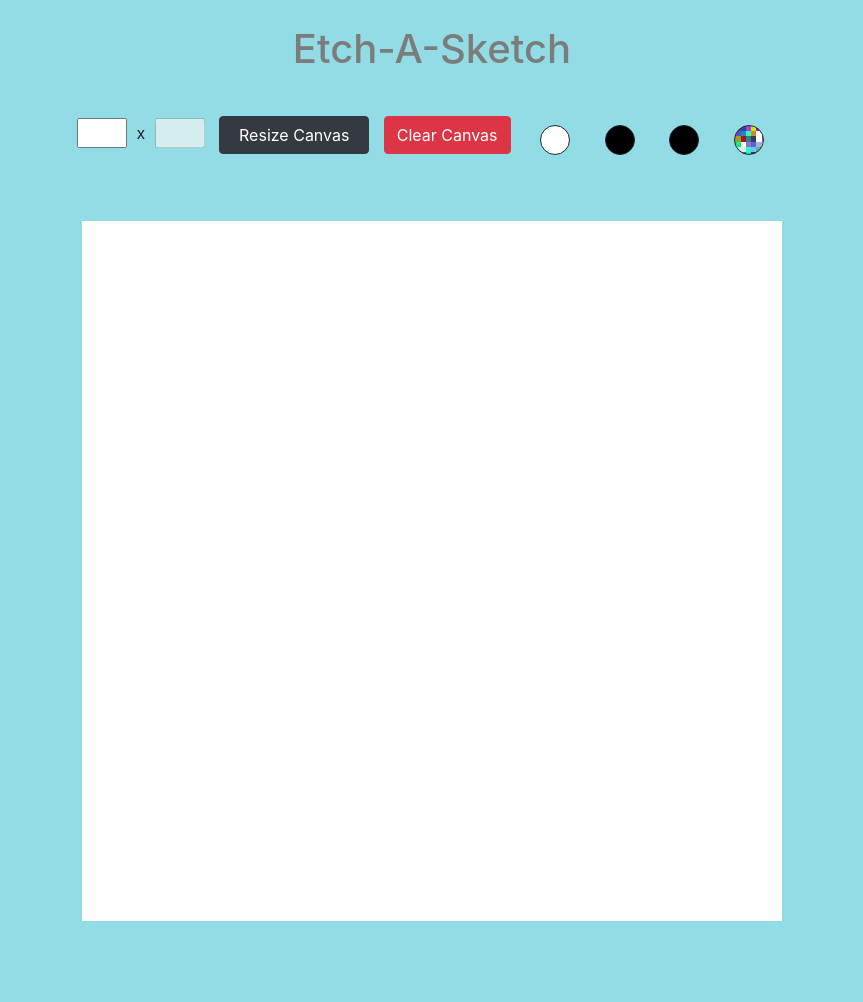
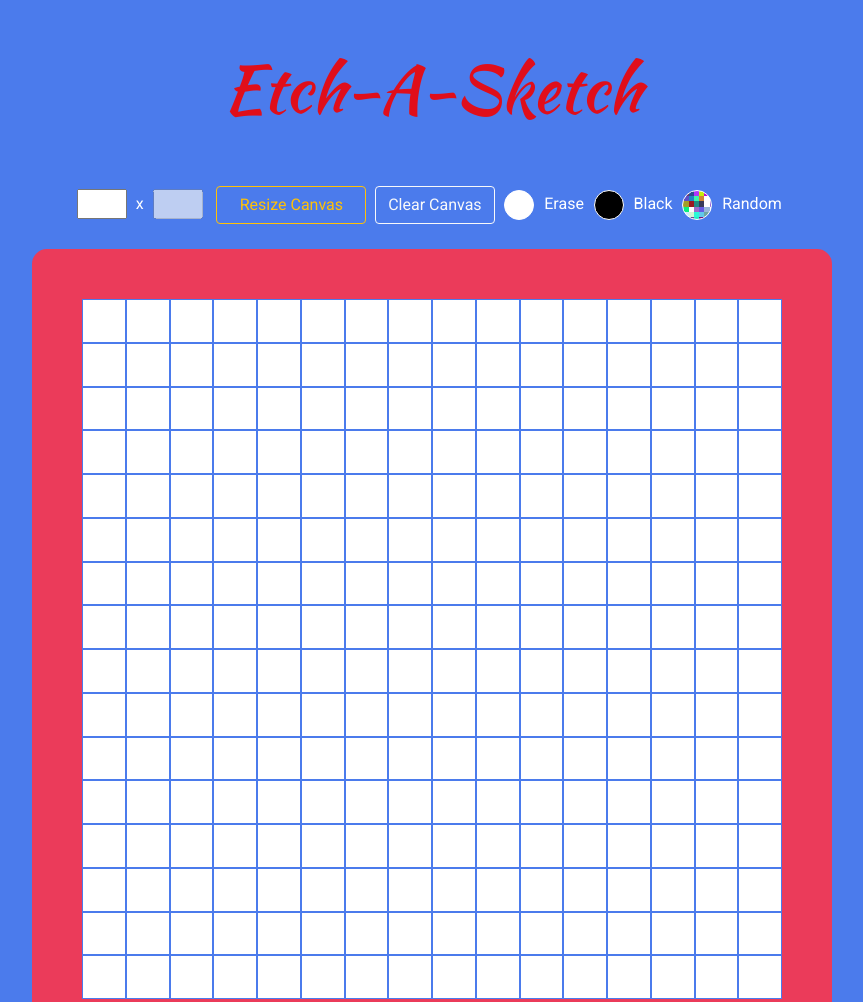
Before and after one commit to mrhallonline/etch-a-sketch, a plain HTML site: page index.html in a window 1280 px wide. Shown: the top 1002 px of the page, without its empty margins (208-1071 px from the left). Before the commit the page ends 976 px from the top, so only its background shows below. Drawn offline with nearby package versions, Linux system fonts and the light colour scheme.

Commit message:
finishing styling

```diff
--- a/index.html
+++ b/index.html
@@ -10,6 +10,7 @@
     <link rel="stylesheet" href="https://stackpath.bootstrapcdn.com/bootstrap/4.3.1/css/bootstrap.min.css"
         integrity="sha384-ggOyR0iXCbMQv3Xipma34MD+dH/1fQ784/j6cY/iJTQUOhcWr7x9JvoRxT2MZw1T" crossorigin="anonymous">
     <link rel="stylesheet" href="style.css">
+    <link href="https://fonts.googleapis.com/css?family=Kaushan+Script|Roboto&display=swap" rel="stylesheet">
 </head>
 
 <body>
@@ -17,24 +18,27 @@
         <h1 class="titleHeader">Etch-A-Sketch</h1>
         <div class="col-8 container">
             <form class="" action="">
-                <input type="number" name="quantity" id="vertical" min="1" max="100"> <p>x</p>
+                <input type="number" name="quantity" id="vertical" min="1" max="100">
+                <p>x</p>
                 <input type="number" name="quantity" id="horizontal" min="1" max="100" disabled>
-                <input class="btn btn-dark canvasButton" type="" value="Resize Canvas">
+                <input class="btn btn-outline-warning canvasButton" type="" value="Resize Canvas">
             </form>
-            <button class="btn btn-danger " type="button" id="clearCanvas">Clear Canvas</button>
-          <button class="btn paintBrush" id="eraserBrush"></button>
-          <button class="btn paintBrush" id="blackBrush"></button>
-          <button class="btn paintBrush" id="shaderBrush"></button>
-          <button class="btn paintBrush" id="multiColoredBrush"></button>
+            <button class="btn btn-outline-light " type="button" id="clearCanvas">Clear Canvas</button>
+            <button class="btn btn-md paintBrush" type="button" id="eraserBrush"></button>
+            <p>Erase</p>
+            <button class="btn btn-md paintBrush" type="button" id="blackBrush"></button>
+            <p>Black</p>
+            <button class="btn btn-lmd paintBrush" type="button" id="multiColoredBrush"></button>
+            <p>Random</p>
 
 
         </div>
     </div>
 
 
-        <div class="grid-container" id="gridBox">
+    <div class="grid-container" id="gridBox">
 
-        </div>
+    </div>
 
     <!-- jQuery first, then Popper.js, then Bootstrap JS -->
     <script src="https://code.jquery.com/jquery-3.3.1.slim.min.js"
--- a/index.js
+++ b/index.js
@@ -3,19 +3,20 @@ for (var i = 1; i < 257; i++) {
     $("#gridBox").prepend('<div class="grid-item"></div>');
 }
 
-$(".canvasButton").css({'width':"150px", 'margin-left':'10px'});
+$(".canvasButton").css({
+    'width': "150px",
+    'margin-left': '10px'
+});
 
 //hovering over a grid changes the color from white to black
-$(".grid-item").hover(function () {
-    $(this).addClass("onHover");
-});
+blackColor();
 
 //clears the grid back to original state
 $("#clearCanvas").click(function () {
     location.reload(false);
 });
 //inputs are mirrored
-$("#vertical").on("input",function(){
+$("#vertical").on("input", function () {
     let verticalValue = $("#vertical").val();
     $("#horizontal").val(verticalValue);
 });
@@ -30,48 +31,64 @@ $(".canvasButton").click(function () {
         'margin': '5px auto',
         'height': '800px',
         'width': '800px',
-    'grid-template-columns':  'repeat(' + canvasSize + ', 1fr)',
-    'grid-template-rows':  'repeat(' + canvasSize + ', 1fr)',
-    'padding': '50px'
+        'grid-template-columns': 'repeat(' + canvasSize + ', 1fr)',
+        'grid-template-rows': 'repeat(' + canvasSize + ', 1fr)',
+
     });
 
     //populates enough grid containers based on canvasSize variable
-    for (var i = 1; i < (canvasSize*canvasSize+1); i++) {
+    for (var i = 1; i < (canvasSize * canvasSize + 1); i++) {
         $(".grid-container").prepend('<div class="grid-item"></div>');
     }
     //hovering changes white boxes to black
-    // $(".grid-item").hover(function () {
-    //     $(this).addClass("onHover");
-    // });
-    randomColor()
+    $(".grid-item").hover(function () {
+        $(this).css("background-color", "#000000");
     });
 
-function eraserColor(){
-    $(".grid-item").hover(function(){
-        $(this).css('background-color','#fff' );
-    })
+});
+
+//Brush Selection buttons
+$("#eraserBrush").click(function () {
+    eraserColor();
+});
+
+
+$("#blackBrush").click(function () {
+    blackColor();
+});
+
+$("#shaderBrush").click(function () {
+    shaderColor();
+});
+
+$("#multiColoredBrush").click(function () {
+    randomColor();
+});
+
+
+
+//functions
+function blackColor() {
+    $(".grid-item").hover(function () {
+        $(this).css('background-color', '#000000');
+    });
 }
 
-function shaderColor(){
-    var shade = 0;
-    $(".grid-item").hover(function(){
+function eraserColor() {
+    $(".grid-item").hover(function () {
+        $(this).css('background-color', '#fff');
+    })
+};
 
-        $(this).css('background-color', 'rgba(0,0,0,'+shade+0.1+')');
-        // shade= shade+0.1;
-        // shade = 0;
-    })
+function shaderColor() {
+
 }
-
-
-function randomColor(){
-    $(".grid-item").hover(function(){
-
-        let x = Math.floor(Math.random()*256);
-        let y = Math.floor(Math.random()*256);
-        let z = Math.floor(Math.random()*256);
-        let newColor = 'rgb('+x+','+y+','+z+')';
-        $(this).css('background-color' , newColor);
+function randomColor() {
+    $(".grid-item").hover(function () {
+        let x = Math.floor(Math.random() * 256);
+        let y = Math.floor(Math.random() * 256);
+        let z = Math.floor(Math.random() * 256);
+        let newColor = 'rgb(' + x + ',' + y + ',' + z + ')';
+        $(this).css('background-color', newColor);
     });
-
-    // alert(newColor);
-}
+};
--- a/style.css
+++ b/style.css
@@ -1,10 +1,13 @@
 /** Global Selectors */
 body {
-    background-color: #92DCE5;
+    background-color: #4b7bec;
+    font-family: 'Kaushan Script', cursive;
 }
 
 button {
-    margin: 10px 10px 10px;
+    margin: 0px 5px 0px;
+    font-family: 'Roboto', sans-serif;
+
 }
 
 form {
@@ -12,18 +15,22 @@ form {
 }
 
 h1 {
+    font-size: 65px;
     text-align: center;
-    padding: 25px;
-    color: #7c7c7c;
+    padding: 50px 0 50px;
+    color: #e00e1a;
 }
 
 input {
     width: 50px;
+    font-family: 'Roboto', sans-serif;
 }
 
 p {
-    padding: 5px;
+    margin: 0px 5px 0px;
     display: inline-block;
+    color: #fff;
+    font-family: 'Roboto', sans-serif;
 }
 
 /**Brush elements*/
@@ -31,8 +38,9 @@ p {
     width:30px;
     height:30px;
     border-radius: 100%;
-    margin: 10px 15px 0px ;
+    margin: 0px 1px 0px ;
     border: solid 1px ;
+    border-color: #fff;
 }
 
 #eraserBrush{
@@ -40,16 +48,15 @@ p {
 }
 
 #blackBrush{
-    background-color: black;
+    background-color: #000000;
 }
 
-#shaderBrush{
-    background-color: black;
-}
+/* #shaderBrush{
+    background: linear-gradient(to bottom, #ffffff 0%, #003300 100%);
+} */
 
 #multiColoredBrush{
     background-image: url("images/mcolored2.PNG");
-
 }
 
 
@@ -57,17 +64,17 @@ p {
 #gridBox {
     display: grid;
     grid-template-columns: repeat(16, 1fr);
-    margin: 5px auto;
-    padding: 50px;
+    margin: 25px auto;
+    padding: 0px  ;
     height: 800px;
     width: 800px;
+    border: solid 50px;
+    border-color: #eb3b5a ;
+    border-radius: 15px;
 }
 
 .grid-item {
     background-color: #fff;
-    /* border: solid 1px; */
+    border: solid 1px;
+    border-color: #4b7bec;
 }
-
-.onHover {
-    background-color: black;
-}
```
Lines whose indentation alone changed are shown as unchanged.
